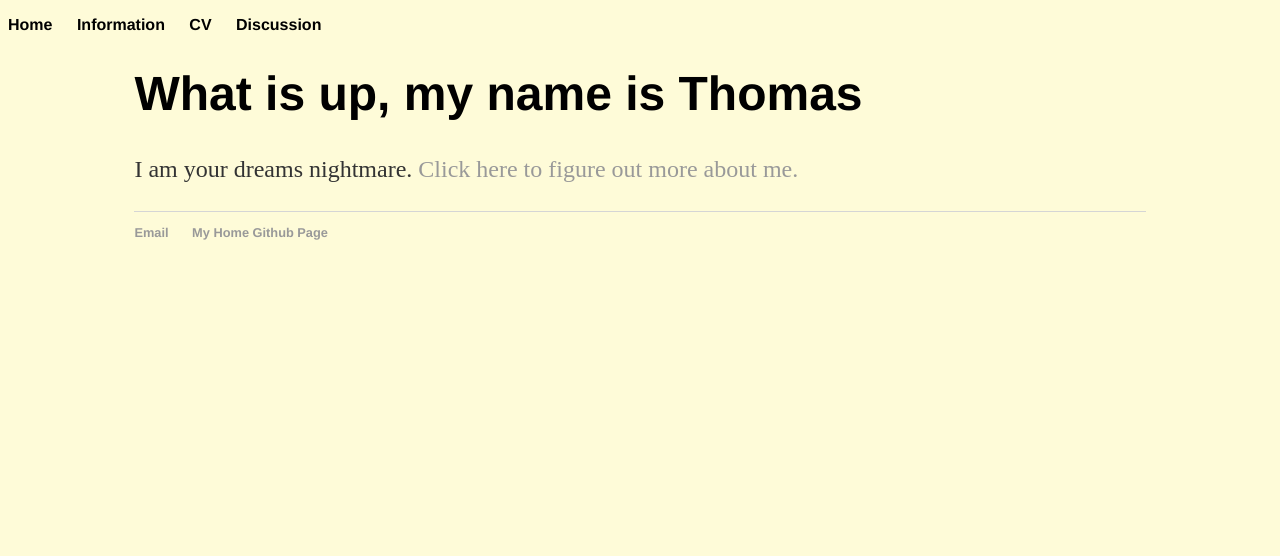
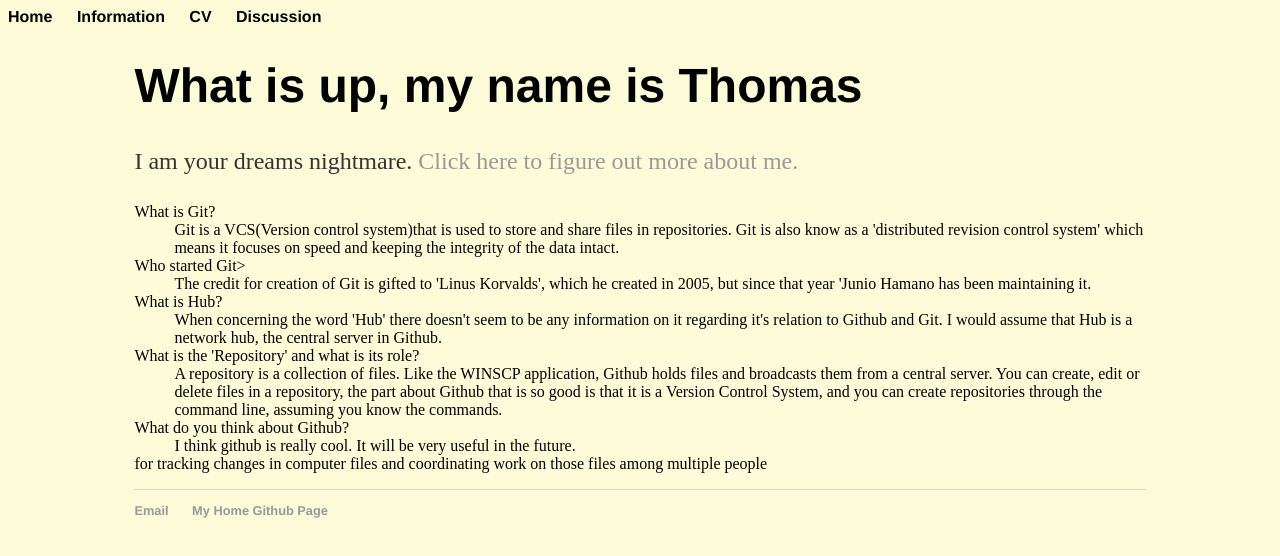
Before and after one commit to CIS126Spring2018TB/tblevins1028.github.io, a plain HTML site: page index.html in a window 1280 px wide. Drawn offline with Linux system fonts and the light colour scheme.

Commit message:
Update index.html

```diff
--- a/index.html
+++ b/index.html
@@ -1,4 +1,5 @@
-<!DOCTYPE html>
+
+<p<!DOCTYPE html>
 <html lang = "en">
 <head>
 
@@ -22,6 +23,21 @@
                <div class="blurb">
                     <h1> What is up, my name is Thomas </h1>
                         <p> I am your dreams nightmare. <a href = "#"> Click here to figure out more about me.</a></p>
+                        <dl>
+                            <dt>What is Git?</dt>
+                                <dd>Git is a VCS(Version control system)that is used to store and share files in repositories.  Git is also know as a 'distributed revision control system' which means it focuses on speed and keeping the integrity of the data intact.</dd>
+                            <dt>Who started Git></dt>
+                                <dd> The credit for creation of Git is gifted to 'Linus Korvalds', which he created in 2005, but since that year 'Junio Hamano has been maintaining it.</dd>
+                            <dt>What is Hub?</dt>
+                                <dd>When concerning the word 'Hub' there doesn't seem to be any information on it regarding it's relation to Github and Git.  I would assume that Hub is a network hub, the central server in Github.</dd>
+                            <dt>What is the 'Repository' and what is its role?</dt>
+                                <dd>A repository is a collection of files.  Like the WINSCP application, Github holds files and broadcasts them from a central server.  You can create, edit or delete files in a repository, the part about Github that is so good is that it is a Version Control System, and you can create repositories through the command line, assuming you know the commands.</dd>
+                            <dt>What do you think about Github?</dt>
+                                <dd>I think github is really cool.  It will be very useful in the future.</dd>
+
+                             for tracking changes in computer files and coordinating work on those files among multiple people
+                         </dl>
+
                 </div>
 
                 <footer>
```
